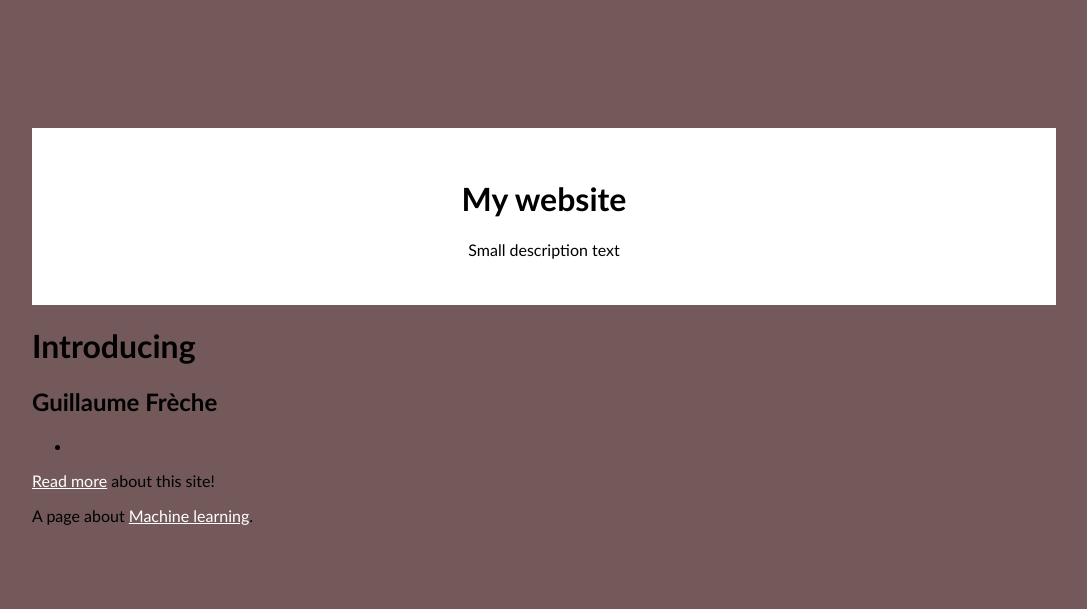
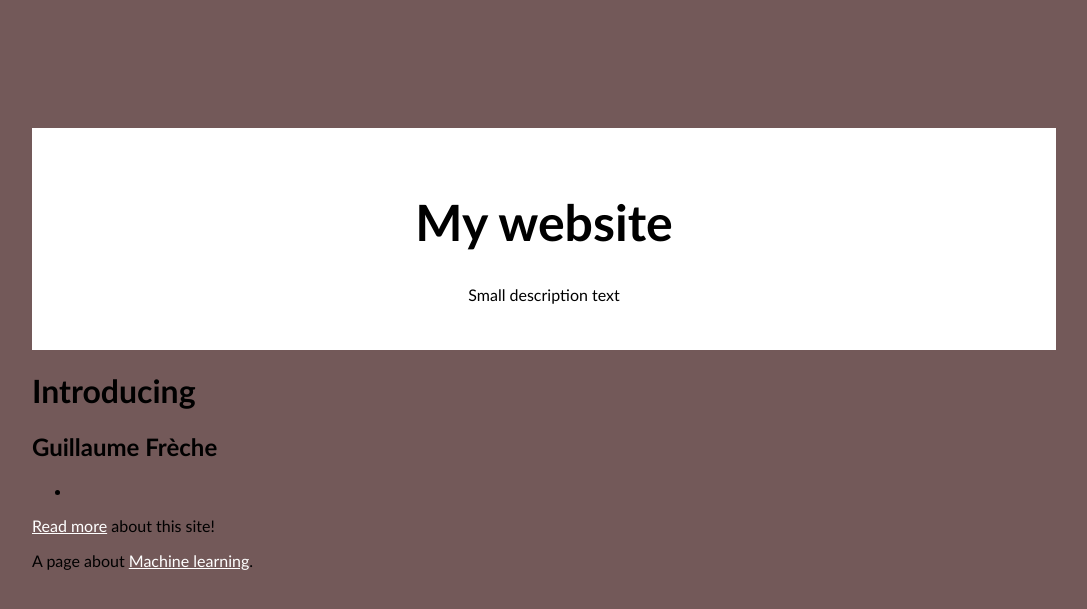
Before and after one commit to grfreche/grfreche.github.io, a Jekyll site: the page built from index.md, in a window 1280 px wide. Shown: the top 609 px of the page, without its empty margins (96-1183 px from the left). Built offline with Jekyll 4.4.1, drawn with Linux system fonts in a browser that asks for light colours.

Commit message:
Update default.html

```diff
--- a/_layouts/default.html
+++ b/_layouts/default.html
@@ -21,6 +21,10 @@
         text-align: center;
         background: white;
       }
+
+      .header h1{
+        font-size: 50px;
+      }
     </style>
 
   </head>
```
